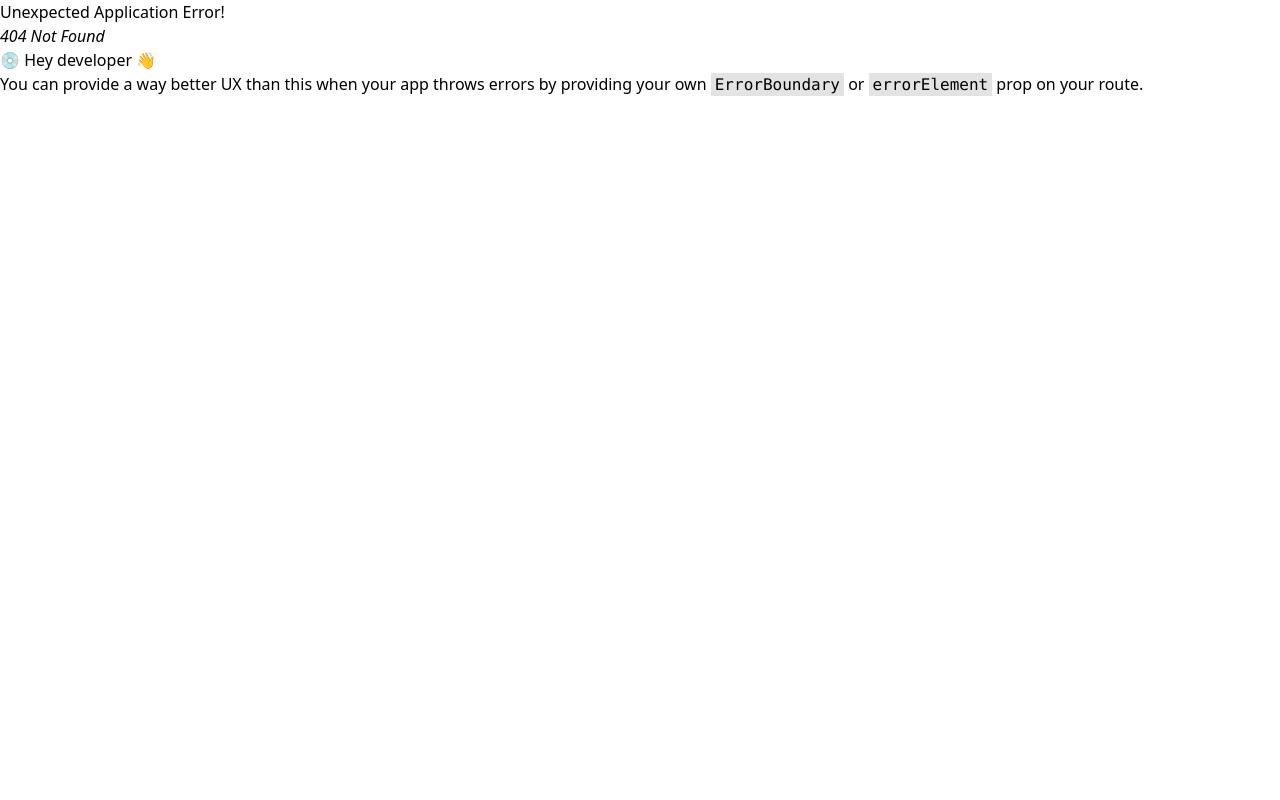
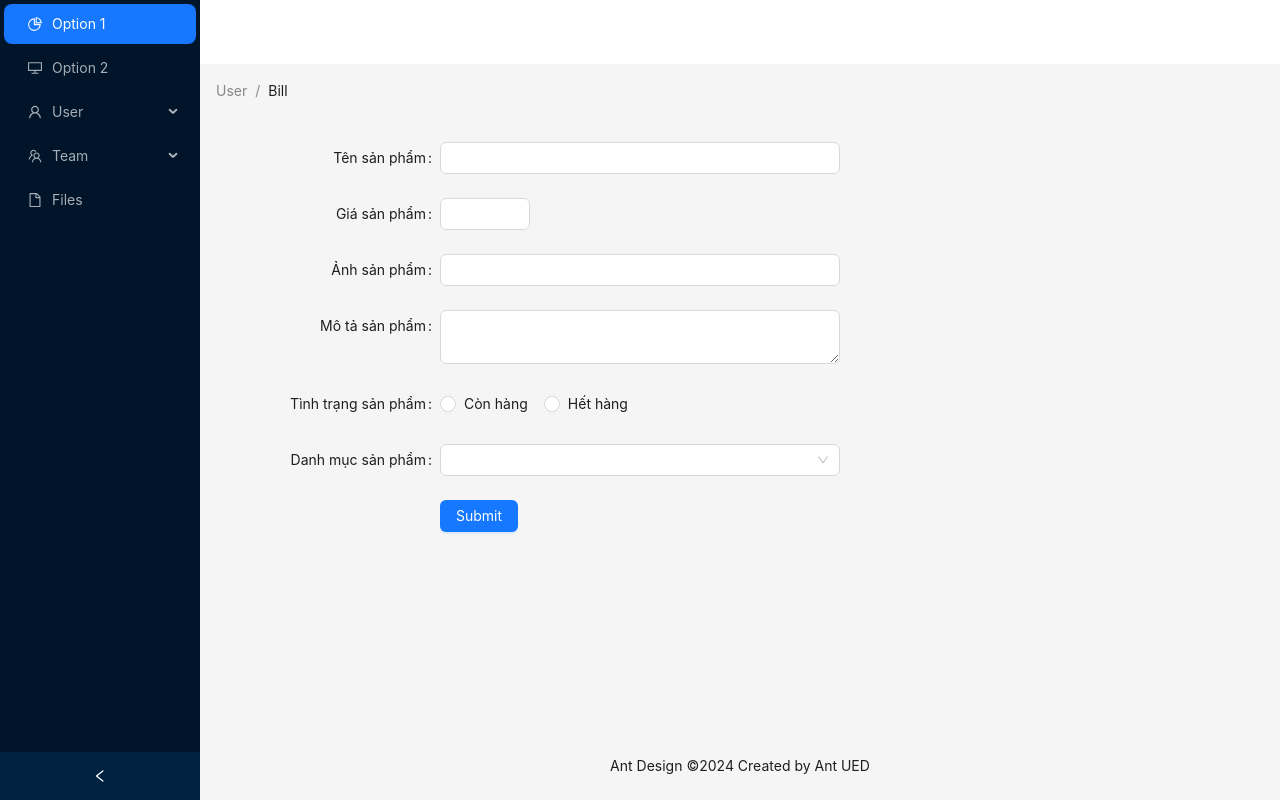
Before and after one commit to datlt2306/FPL-WEB209, a React (Vite) app: page /admin/products/add in a window 1280 px wide. Before the commit this address had no page. Built offline with nearby package versions, Linux system fonts and the light colour scheme.

Commit message:
Buổi 6: Add product addition functionality: Create AdminProductsAddPage for adding new products, update routing, and enhance product data in db.json

```diff
--- a/db.json
+++ b/db.json
@@ -233,6 +233,24 @@
       "description": "Description for product 30",
       "inStock": true,
       "category": "Category 30"
+    },
+    {
+      "name": "Product 31",
+      "price": 3100,
+      "imageUrl": "anh",
+      "description": "mota",
+      "inStock": true,
+      "category": "Category 3",
+      "id": 31
+    },
+    {
+      "name": "Product 32",
+      "price": 3200,
+      "imageUrl": "anh",
+      "description": "mo ta",
+      "inStock": true,
+      "category": "Category 3",
+      "id": 32
     }
   ]
 }
--- /dev/null
+++ b/src/pages/(admin)/products-add/page.tsx
@@ -0,0 +1,72 @@
+import { useMutation } from "@tanstack/react-query";
+import { Button, Form, Input, InputNumber, message, Radio, Select } from "antd";
+import TextArea from "antd/es/input/TextArea";
+import React from "react";
+
+const AdminProductsAddPage = () => {
+    const [messageApi, contextHolder] = message.useMessage();
+    const { mutate } = useMutation({
+        mutationFn: async (formData) => {
+            const response = await fetch(`http://localhost:3000/products`, {
+                method: "POST",
+                headers: {
+                    "Content-Type": "application/json",
+                },
+                body: JSON.stringify(formData),
+            });
+            return await response.json();
+        },
+        onSuccess: () => {
+            messageApi.success("Thêm sản phẩm thành công");
+        },
+        onError: (error) => {
+            console.log(error.message);
+        },
+    });
+    return (
+        <div>
+            {contextHolder}
+            <Form
+                name="basic"
+                labelCol={{ span: 8 }}
+                wrapperCol={{ span: 16 }}
+                style={{ maxWidth: 600 }}
+                onFinish={(values) => mutate(values)}
+            >
+                <Form.Item label="Tên sản phẩm" name="name">
+                    <Input />
+                </Form.Item>
+                <Form.Item label="Giá sản phẩm" name="price">
+                    <InputNumber />
+                </Form.Item>
+                <Form.Item label="Ảnh sản phẩm" name="imageUrl">
+                    <Input />
+                </Form.Item>
+                <Form.Item label="Mô tả sản phẩm" name="description">
+                    <TextArea />
+                </Form.Item>
+                <Form.Item label="Tình trạng sản phẩm" name="inStock">
+                    <Radio.Group>
+                        <Radio value={true}>Còn hàng</Radio>
+                        <Radio value={false}>Hết hàng</Radio>
+                    </Radio.Group>
+                </Form.Item>
+                <Form.Item label="Danh mục sản phẩm" name="category">
+                    <Select>
+                        <Select.Option value="Category 1">Category 1</Select.Option>
+                        <Select.Option value="Category 2">Category 2</Select.Option>
+                        <Select.Option value="Category 3">Category 3</Select.Option>
+                        <Select.Option value="Category 4">Category 4</Select.Option>
+                    </Select>
+                </Form.Item>
+                <Form.Item wrapperCol={{ offset: 8, span: 16 }}>
+                    <Button type="primary" htmlType="submit">
+                        Submit
+                    </Button>
+                </Form.Item>
+            </Form>
+        </div>
+    );
+};
+
+export default AdminProductsAddPage;
--- a/src/pages/(admin)/products/page.tsx
+++ b/src/pages/(admin)/products/page.tsx
@@ -1,7 +1,6 @@
 /* eslint-disable @typescript-eslint/no-explicit-any */
 import { useMutation, useQuery, useQueryClient } from "@tanstack/react-query";
-import { Badge, Button, Image, message, Popconfirm, Skeleton, Space, Table, Tag } from "antd";
-import React from "react";
+import { Button, Image, message, Popconfirm, Skeleton, Space, Table, Tag } from "antd";
 import { Link } from "react-router-dom";
 
 const AdminProductsPage = () => {
--- a/src/routers.tsx
+++ b/src/routers.tsx
@@ -7,6 +7,7 @@ import DashboardPage from "./pages/(admin)/dashboard/page";
 import AdminProductsPage from "./pages/(admin)/products/page";
 import UseEffectDemo from "./useEffectDemo";
 import ReactQueryDemo from "./ReactQueryDemo";
+import AdminProductsAddPage from "./pages/(admin)/products-add/page";
 
 export const router = createBrowserRouter([
     {
@@ -26,6 +27,7 @@ export const router = createBrowserRouter([
             { index: true, element: <Navigate to="/admin/dashboard" /> },
             { path: "dashboard", element: <DashboardPage /> },
             { path: "products", element: <AdminProductsPage /> },
+            { path: "products/add", element: <AdminProductsAddPage /> },
         ],
     },
 ]);
```
